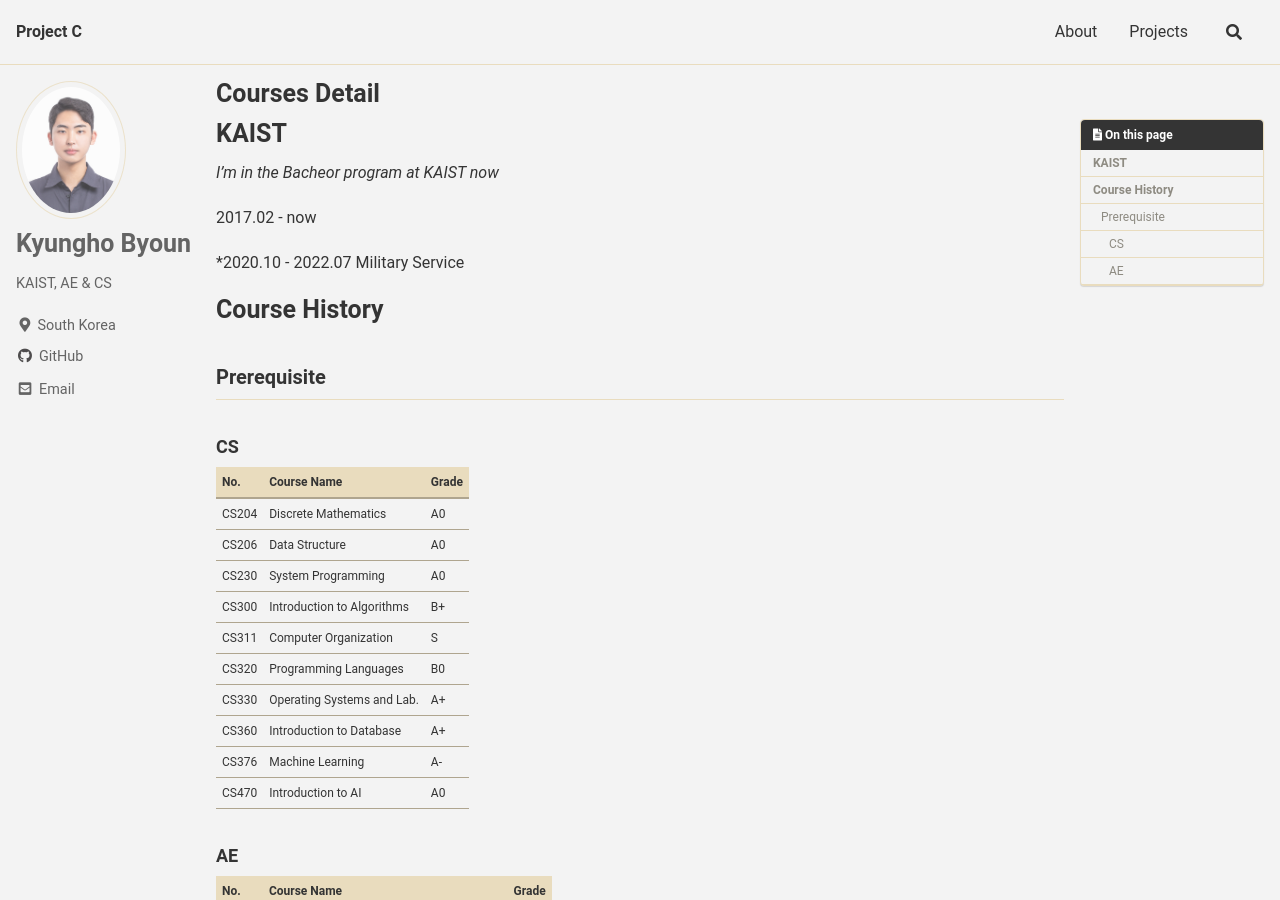
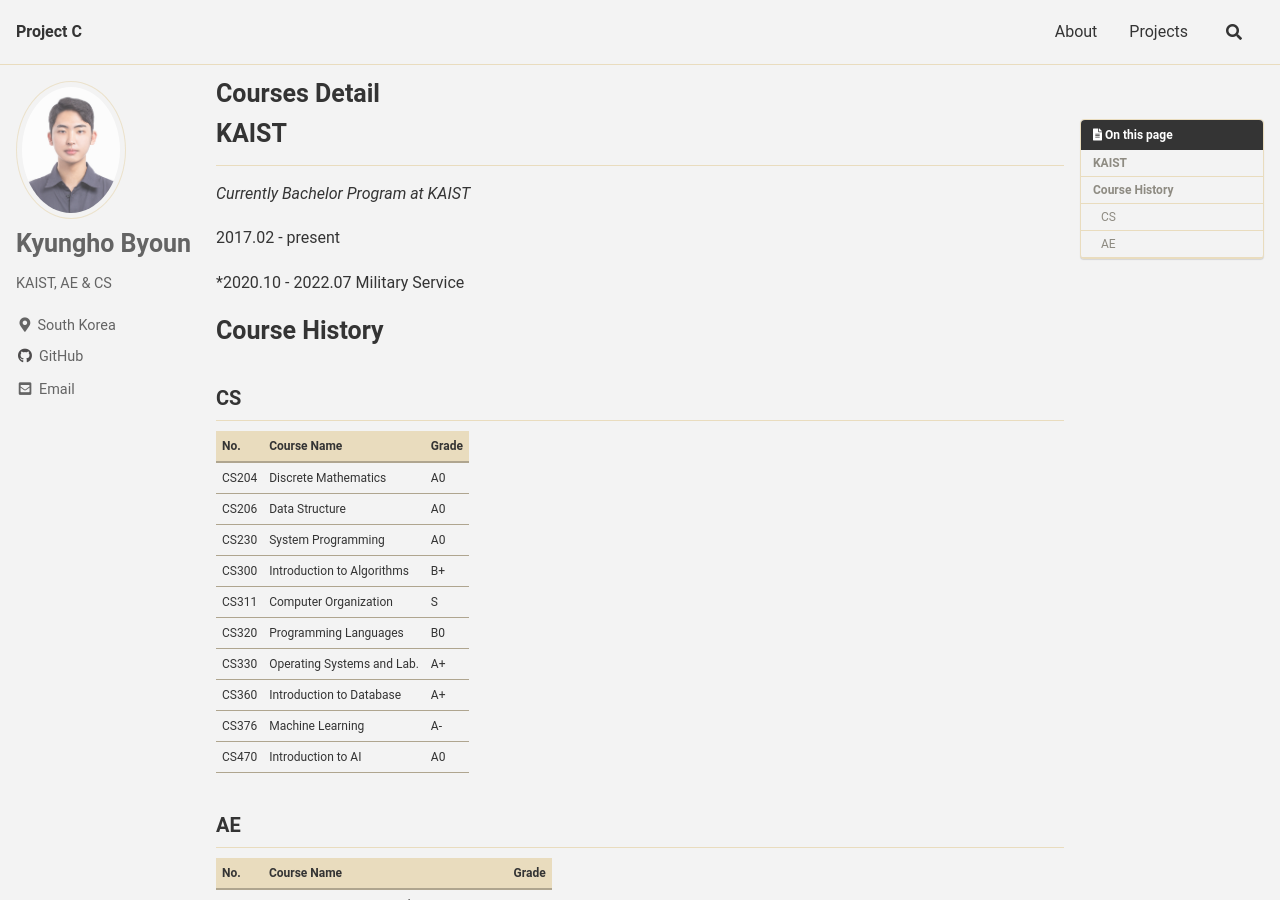
Before and after one commit to Byunk/Byunk.github.io, a Jekyll site: the page built from _pages/courses.md, in a window 1280 px wide and 900 px high. Built offline with Jekyll 4.4.1, drawn with Linux system fonts in a browser that asks for light colours; cached includes are drawn as plain includes; some web fonts are replaced.

```diff
--- a/_pages/courses.md
+++ b/_pages/courses.md
@@ -4,21 +4,22 @@ layout: single
 permalink: /courses/
 author_profile: true
 toc: true
+toc_sticky: true
 ---
 
 # KAIST
 
-*I'm in the Bacheor program at KAIST now*
+___
 
-2017.02 - now
+*Currently Bachelor Program at KAIST*
+
+2017.02 - present
 
 *2020.10 - 2022.07 Military Service
 
 # Course History
 
-## Prerequisite
-
-### CS
+## CS
 
 | No.   | Course Name               |Grade|
 |-------|----------------------------|----|
@@ -33,7 +34,7 @@ toc: true
 | CS376 | Machine Learning           | A- |
 | CS470 | Introduction to AI         | A0 |
 
-### AE
+## AE
 
 | No.   | Course Name               |Grade|
 |-------|----------------------------|----|
```
Also changed, not shown: _pages/about.md (+6 -6 lines), _pages/home.md (+1 -1 lines), _projects/treevial.md (+4 -6 lines), 10 other files.
